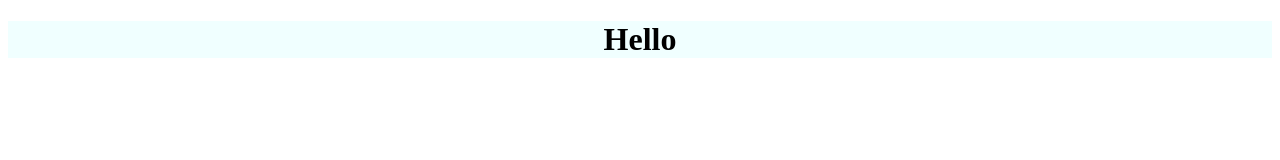
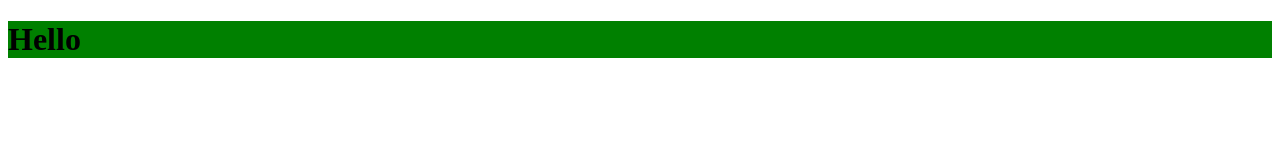
Before and after one commit to alicode07/Faisal-Portfolio, a plain HTML site: page index.html in a window 1280 px wide. Drawn offline with Linux system fonts and the light colour scheme.

Commit message:
added Color

```diff
--- a/index.html
+++ b/index.html
@@ -6,6 +6,7 @@
     <title>Faisal-Portfolio</title>
 </head>
 <body>
-     <h1 style="text-align: center; background-color: azure;">Hello</h1>
+     <h1 style="text-align: left; background-color:green;">Hello</h1>
+
 </body>
 </html>
```
